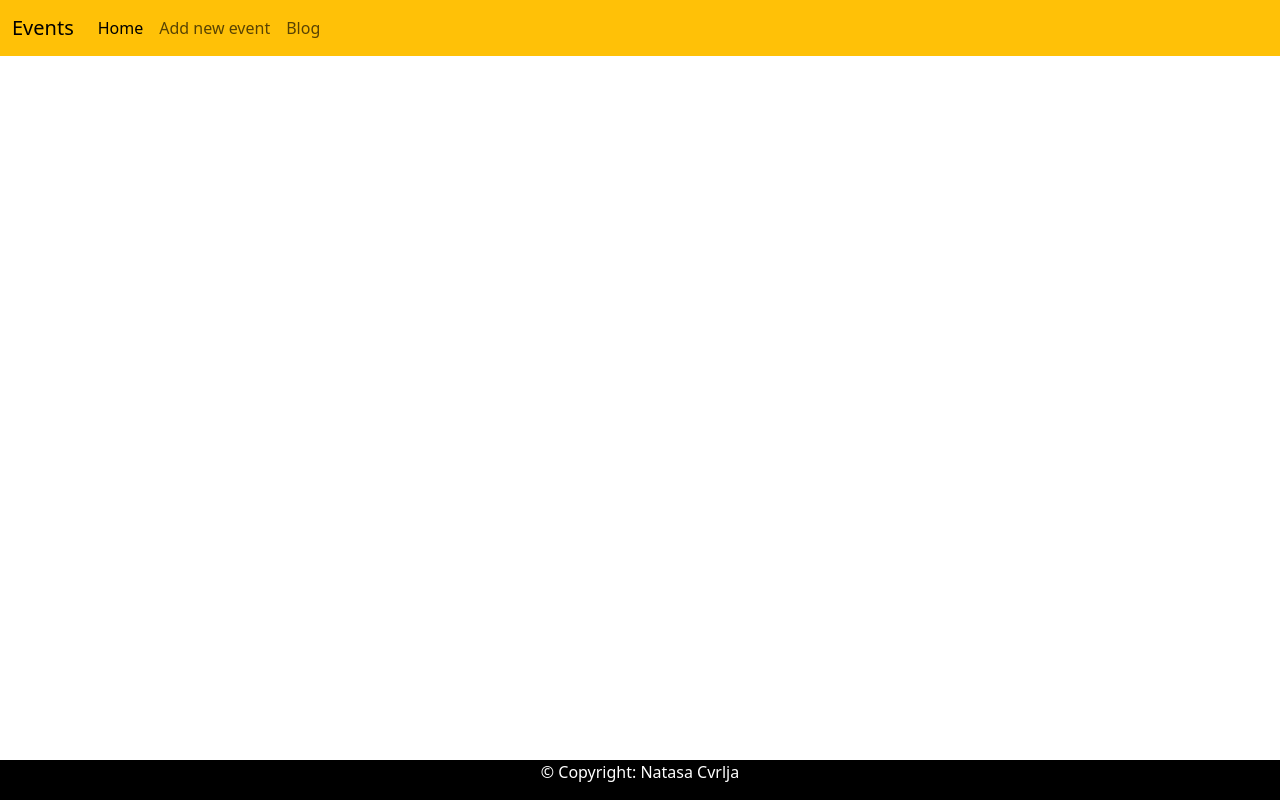
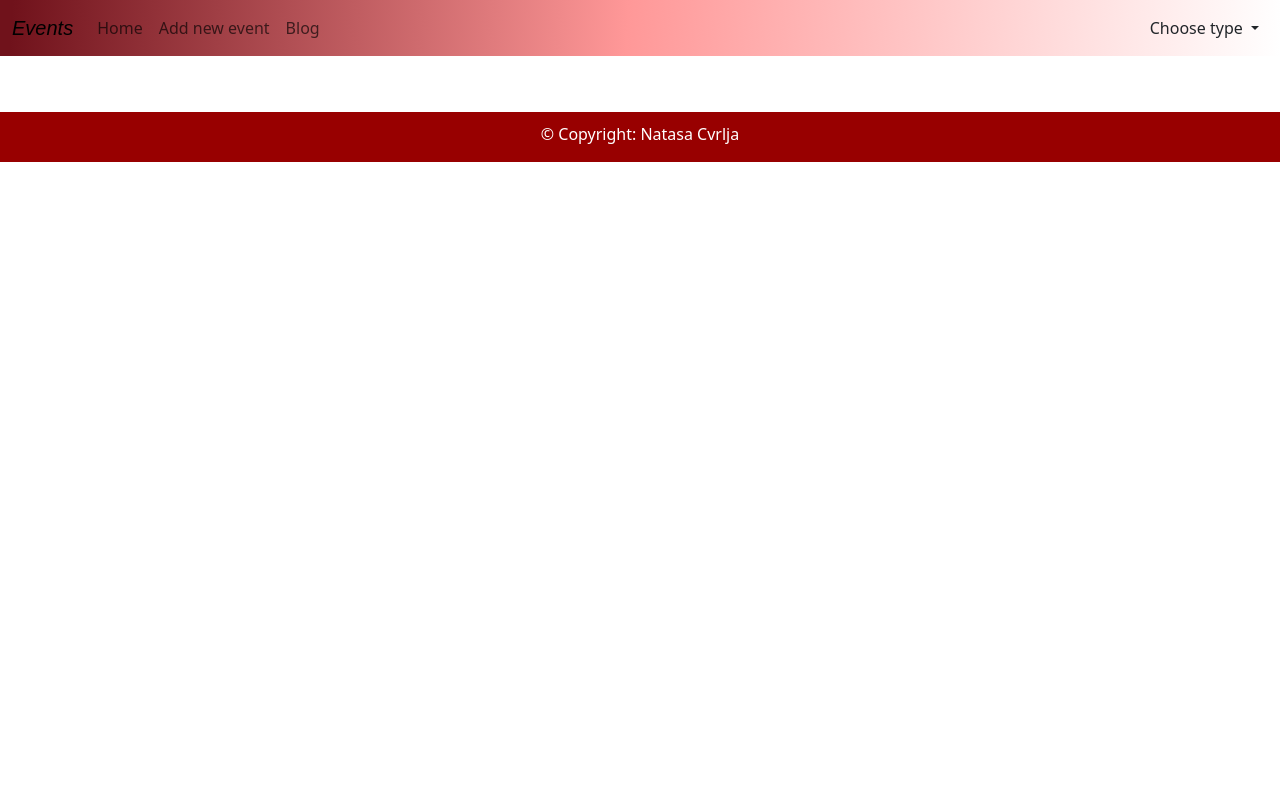
Before and after one commit to NCvrlja/BE19_CR6_NatasaCvrlja, a Symfony app: template templates/events/types.html.twig in a window 1280 px wide. Run offline with Twig, Linux system fonts and the light colour scheme; the template is opened without the code that fills it, so the values that code supplies are empty; some libraries are stand-ins or nearby versions.

Commit message:
button, style commit

```diff
--- /dev/null
+++ b/public/css/style.css
@@ -0,0 +1,35 @@
+
+
+.navbar {
+    background: rgb(112,18,27);
+background: linear-gradient(94deg, rgba(112,18,27,1) 1%, rgba(255,152,152,1) 49%, rgba(255,255,255,1) 100%);
+}
+
+.nav-link:hover {
+    color: white;
+}
+
+.events {
+    font-family: fantasy;
+    font-style: italic;
+}
+
+.card {
+    border: 3px solid rgba(138, 0, 0, 0.451);
+    border-radius: 0%;
+}
+
+.card img {
+    border-radius: 0%;
+    margin-top: 3px;
+    height: 12rem;
+}
+
+.footer {
+    background-color: rgb(152, 0, 0);
+    height: 50px;
+}
+
+.footer p {
+    padding-top: 10px;
+}
--- a/templates/base.html.twig
+++ b/templates/base.html.twig
@@ -11,7 +11,7 @@
 
         {% block javascripts %}
         {% endblock %}
-
+        <link rel="stylesheet" href="{{ asset('css/style.css') }}">
     </head>
     <body>
 
--- a/templates/components/footer.html.twig
+++ b/templates/components/footer.html.twig
@@ -1,4 +1,4 @@
 
-<div class="footer w-100 text-white text-center position-fixed bottom-0 " style="background-color: black; height: 40px;">
+<div class="footer w-100 text-white text-center">
     <p>&copy; Copyright: Natasa Cvrlja</p>
 </div>
--- a/templates/components/navbar.html.twig
+++ b/templates/components/navbar.html.twig
@@ -1,13 +1,13 @@
-<nav class="navbar navbar-expand-lg bg-warning">
+<nav class="navbar navbar-expand-lg">
   <div class="container-fluid">
-    <a class="navbar-brand" href="/">Events</a>
+    <a class="navbar-brand events" href="/">Events</a>
     <button class="navbar-toggler" type="button" data-bs-toggle="collapse" data-bs-target="#navbarNav" aria-controls="navbarNav" aria-expanded="false" aria-label="Toggle navigation">
       <span class="navbar-toggler-icon"></span>
     </button>
     <div class="collapse navbar-collapse" id="navbarNav">
       <ul class="navbar-nav">
         <li class="nav-item">
-          <a class="nav-link active" aria-current="page" href="/">Home</a>
+          <a class="nav-link" aria-current="page" href="/">Home</a>
         </li>
         <li class="nav-item">
           <a class="nav-link" href="{{ path('app_events_new') }}">Add new event</a>
@@ -18,4 +18,17 @@
       </ul>
     </div>
   </div>
+  <div class="dropdown me-2">
+        <button class="btn dropdown-toggle" type="button" data-bs-toggle="dropdown" aria-expanded="false">
+            Choose type
+        </button>
+        <ul class="dropdown-menu">
+            <li><a class="dropdown-item" href="/type/music">Music</a></li>
+            <li><a class="dropdown-item" href="/type/movie">Movie</a></li>
+            <li><a class="dropdown-item" href="/type/theater">Theater</a></li>
+            <li><a class="dropdown-item" href="/type/sport">Sport</a></li>
+            <li><a class="dropdown-item" href="/type/other">Other</a></li>
+            <li><a class="dropdown-item" href="/">See all</a></li>
+        </ul>
+    </div>
 </nav>
--- a/templates/events/index.html.twig
+++ b/templates/events/index.html.twig
@@ -5,13 +5,13 @@
 {% block body %}
 <div class="container mb-5">
  <h1 class="text-center my-2">Upcoming events</h1>
-    <div class="row row-cols-lg-4 row-cols-md-3 row-cols-sm-2 row-cols-xs-1" style="gap: 8px">
+    <div class="row row-cols-lg-4 row-cols-md-3 row-cols-sm-2 row-cols-xs-1  d-flex justify-content-center" style="gap: 8px">
     {% for event in events %}
         <div class="card" style="width: 18rem;">
             <img src="{{ event.image }}" class="card-img-top" alt="...">
             <div class="card-body">
                 <h5 class="card-title">{{ event.name }}</h5>
-                <p class="card-text">Date: {{ event.createDate ? event.createDate|date('Y-m-d H:i:s') : '' }}</p>
+                <p class="smth card-text">Date: {{ event.createDate ? event.createDate|date('Y-m-d H:i:s') : '' }}</p>
                 <p class="card-text">Address: {{ event.address }}</p>
                 <a class="btn btn-success" href="{{ path('app_events_show', {'id': event.id}) }}">show more</a>
                 <a class="btn btn-warning" href="{{ path('app_events_edit', {'id': event.id}) }}">edit</a>
--- a/templates/events/types.html.twig
+++ b/templates/events/types.html.twig
@@ -3,8 +3,9 @@
 {% block title %}Movies{% endblock %}
 
 {% block body %}
-<div class="container mb-5">
-<div class="row row-cols-lg-4 row-cols-md-3 row-cols-sm-2 row-cols-xs-1" style="gap: 8px">
+<div class="container mb-5 mt-2">
+<h1></h1>
+<div class="row row-cols-lg-4 row-cols-md-3 row-cols-sm-2 row-cols-xs-1 d-flex justify-content-center" style="gap: 8px">
      {% for event in events %}
        <div class="card" style="width: 18rem;">
             <img src="{{ event.image }}" class="card-img-top" alt="...">
```
